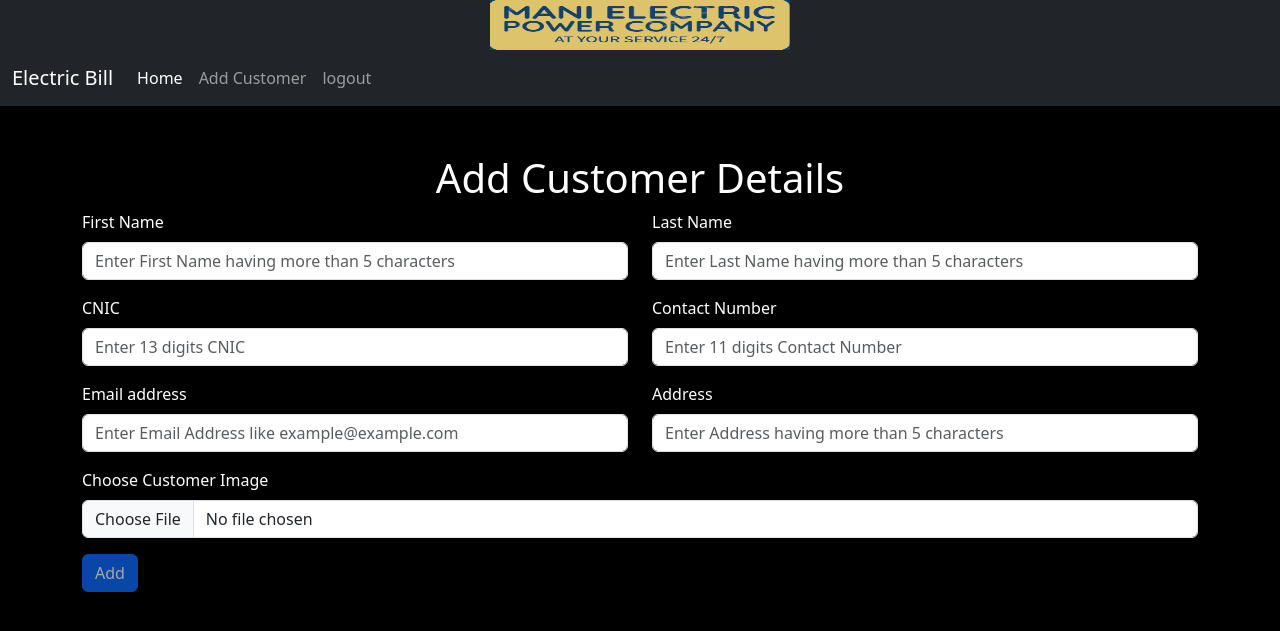
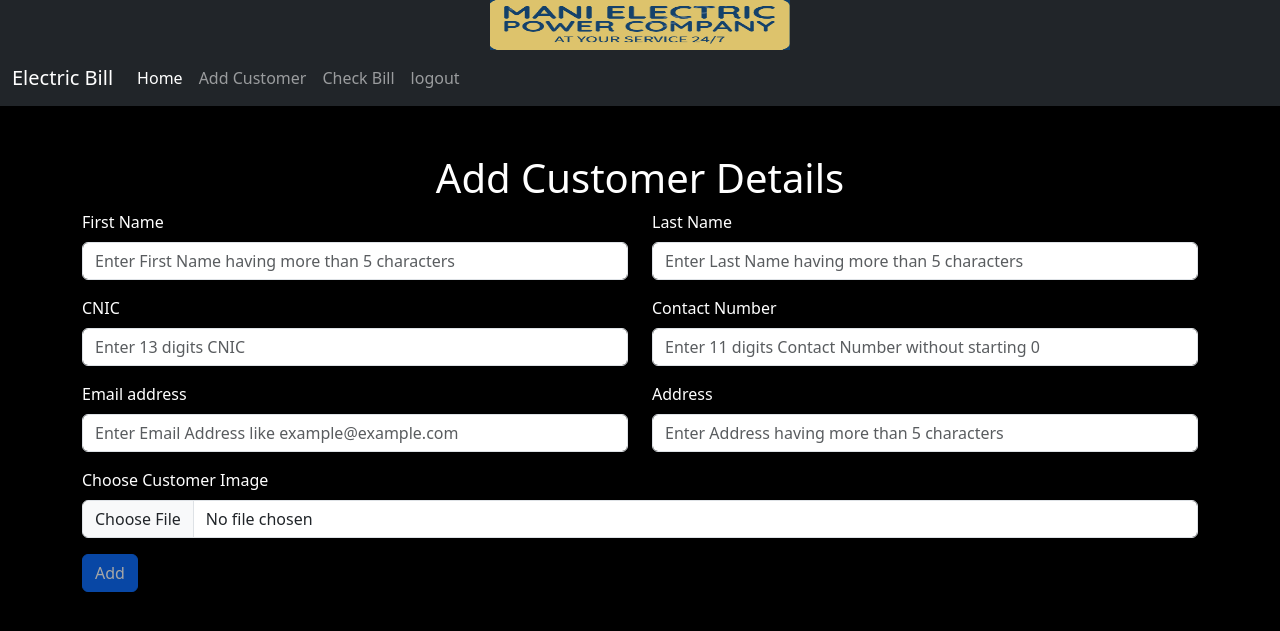
Before and after one commit to BUFONJOKER/electricbill, a PHP site: page /add_customer.php in a window 1280 px wide. Shown: the top 631 px of the page. Run offline with PHP 8.4, Linux system fonts and the light colour scheme; the visitor is signed in with stand-in values (Sample User, id 1).

Commit message:
complete

```diff
--- a/add_customer.php
+++ b/add_customer.php
@@ -1,15 +1,12 @@
 <?php
-session_start();
-if (!isset($_SESSION['user'])) {
-    header("Location: login.php");
-    exit();
-}
+
+include("check_login.php");
 $alert = false;
 include("database_connection.php");
 
 
 
-if ($_SERVER['REQUEST_METHOD'] == 'POST') {
+if (isset($_POST['submit'])) {
     $customerCnic = $_POST['customerCnic'];
 
     $sql = "SELECT * FROM `customer`";
@@ -68,8 +65,6 @@ if ($_SERVER['REQUEST_METHOD'] == 'POST') {
 
         if ($result) {
             $alert = true;
-        } else {
-            echo "Data could not be added" . "<br>";
         }
     }
 }
@@ -103,7 +98,7 @@ if ($_SERVER['REQUEST_METHOD'] == 'POST') {
 
     <div class="container text-white mt-5">
         <h1 class='text-center'>Add Customer Details</h1>
-        <form method="POST" action="add_customer.php" enctype="multipart/form-data">
+        <form method="POST" enctype="multipart/form-data">
             <div class="row">
                 <div class="col-6">
                     <div class="mb-3">
@@ -125,14 +120,14 @@ if ($_SERVER['REQUEST_METHOD'] == 'POST') {
                 <div class="col-6">
                     <div class="mb-3">
                         <label for="customerCnic" class="form-label">CNIC</label>
-                        <input name="customerCnic" type="text" class="form-control" id="customerCnic" minlength="13" maxlength="13" oninput="checkInputs()" placeholder="Enter 13 digits CNIC">
+                        <input name="customerCnic" type="number" class="form-control" id="customerCnic" oninput="checkInputs()" placeholder="Enter 13 digits CNIC">
                     </div>
                 </div>
 
                 <div class="col-6">
                     <div class="mb-3">
                         <label for="customerContact" class="form-label">Contact Number</label>
-                        <input name="customerContact" type="text" class="form-control" id="customerContact" minlength="11" maxlength="11" oninput="checkInputs()" placeholder="Enter 11 digits Contact Number">
+                        <input name="customerContact" type="number" class="form-control" id="customerContact" minlength="11" maxlength="11" oninput="checkInputs()" placeholder="Enter 11 digits Contact Number without starting 0">
                     </div>
                 </div>
 
@@ -156,7 +151,7 @@ if ($_SERVER['REQUEST_METHOD'] == 'POST') {
 
             </div>
 
-            <button type="submit" id="submitButton" class="btn btn-primary" disabled>Add</button>
+            <button type="submit" name="submit" id="submitButton" class="btn btn-primary" disabled>Add</button>
 
 
         </form>
@@ -165,17 +160,22 @@ if ($_SERVER['REQUEST_METHOD'] == 'POST') {
 
     <script>
         function checkInputs() {
+            let customerCnic = document.getElementById('customerCnic');
+            let customerContact = document.getElementById('customerContact');
+            if (customerCnic.value.length > 13) {
+                customerCnic.value = customerCnic.value.slice(0,13);
+            }
+
+            if (customerContact.value.length > 10) {
+                customerContact.value = customerContact.value.slice(0,10);
+            }
+
             let customerFirstName = document.getElementById('customerFirstName');
             let customerLastName = document.getElementById('customerLastName');
-            let customerCnic = document.getElementById('customerCnic');
-            let customerContact = document.getElementById('customerContact');
             let customerEmail = document.getElementById('customerEmail');
             let customerAddress = document.getElementById('customerAddress');
             let image = document.getElementById('image');
 
-
-
-            console.log(image.value);
 
             let anyEmpty = customerFirstName.value === "" || customerLastName.value === "" || customerCnic.value === "" || customerContact.value === "" || customerEmail.value === "" || customerAddress.value === "" || image.value === "";
 
--- a/navbar.php
+++ b/navbar.php
@@ -15,6 +15,9 @@
         <li class="nav-item">
           <a class="nav-link" href="add_customer.php">Add Customer</a>
         </li>
+        <li class="nav-item">
+          <a class="nav-link" href="index.php">Check Bill</a>
+        </li>
 
 
         <li class="nav-item">
```
Also changed, not shown: add_bill.php (+6 -1 lines), update_customer.php (+15 -12 lines), images/javaidayaanphoto-1534030347209-467a5b0ad3e6.jpg (added), images/javaidb26e3eb2b99dee9243908d8d4107a568.jpg (added).
